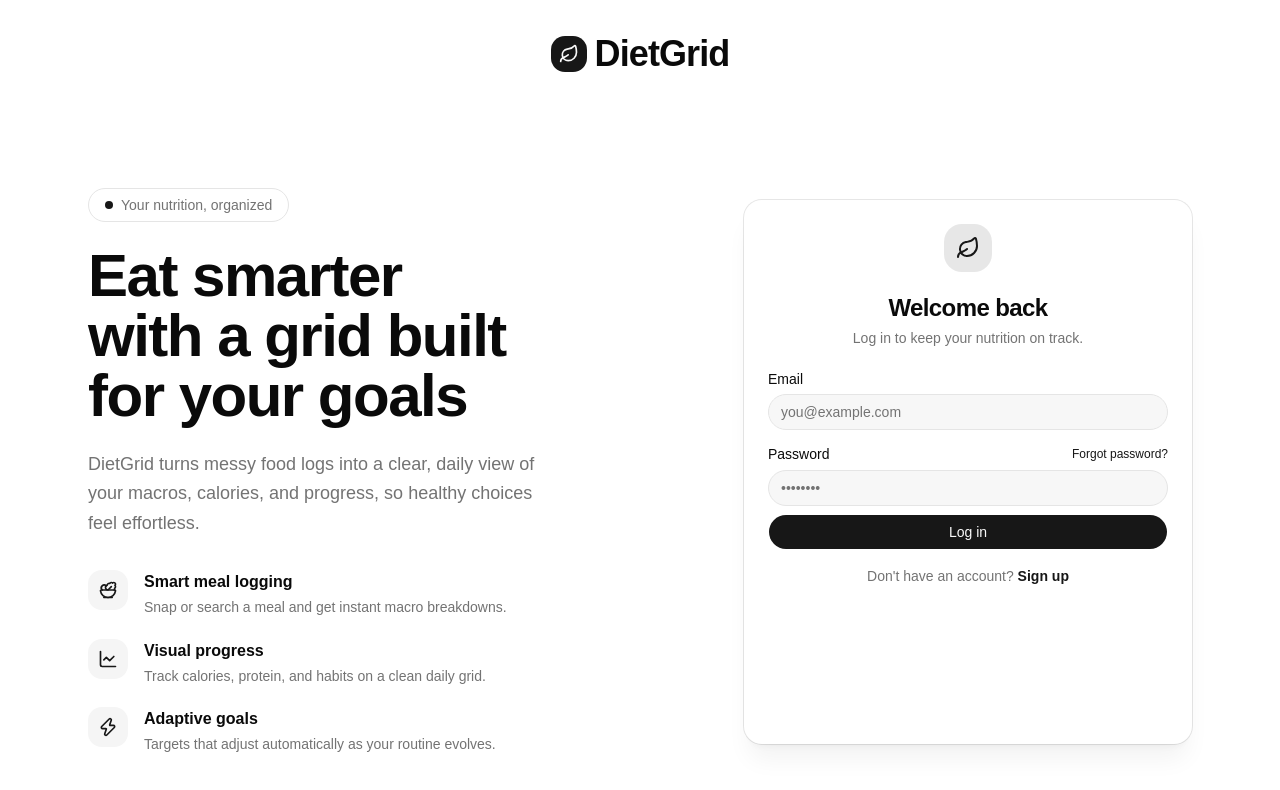
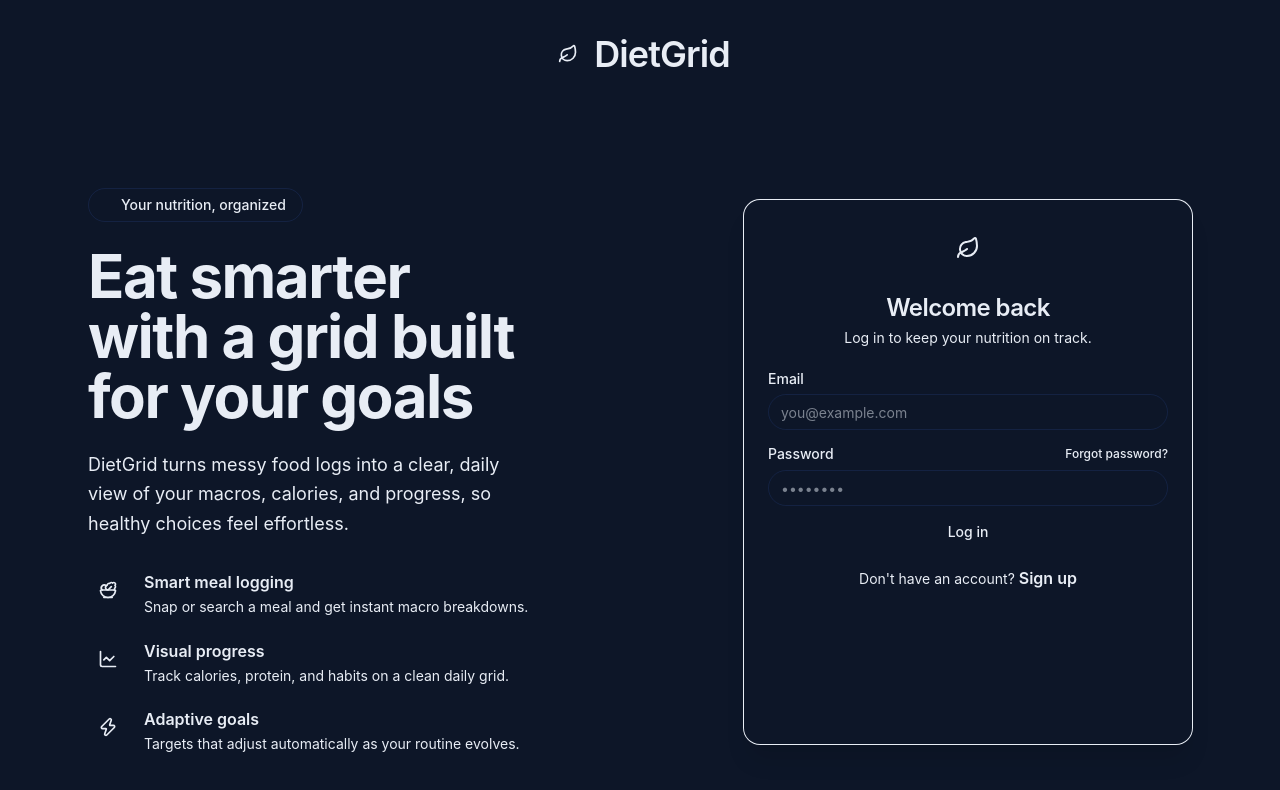
Before and after one commit to AadityaUNI/diet, a React (Vite) app in the folder frontend/: page /landing in a window 1280 px wide. Shown: the top 790 px of the page. Built offline with nearby package versions, Linux system fonts and the light colour scheme; no server answers.

Commit message:
merged frontend

```diff
--- a/frontend/package.json
+++ b/frontend/package.json
@@ -27,6 +27,7 @@
     "react": "^19.2.6",
     "react-dom": "^19.2.6",
     "react-router-dom": "^7.18.0",
+    "recharts": "^3.9.0",
     "shadcn": "^4.11.0",
     "tailwind-merge": "^3.6.0",
     "tw-animate-css": "^1.4.0"
--- a/frontend/src/App.tsx
+++ b/frontend/src/App.tsx
@@ -2,19 +2,16 @@ import { Routes, Route } from "react-router-dom";
 import Landing from "./pages/Landing";
 import Home from "./pages/generated";
 import ProtectedRoute from "./auth/ProtectedRoute";
-import Layout from "./pages/Layout";
-import "./App.css"
+import "@/styles/index.css"
 
 function App() {
 
   return (
     // renders landing page if not logged in
     <Routes>
-      <Route element={<Layout />}>
         <Route path="/" element={<ProtectedRoute><Home /></ProtectedRoute>} />
         <Route path="/home" element={<ProtectedRoute><Home /></ProtectedRoute>} />
-      </Route>
-      <Route path="/landing" element={<Landing />} />
+        <Route path="/landing" element={<Landing />} />
     </Routes>
   )
 }
--- a/frontend/src/components/ui/progress.tsx
+++ b/frontend/src/components/ui/progress.tsx
@@ -8,8 +8,9 @@ function Progress({
   className,
   children,
   value,
+  indicatorColor,
   ...props
-}: ProgressPrimitive.Root.Props) {
+}: ProgressPrimitive.Root.Props & { indicatorColor?: string }) {
   return (
     <ProgressPrimitive.Root
       value={value}
@@ -17,11 +18,13 @@ function Progress({
       className={cn("flex flex-wrap gap-3", className)}
       {...props}
     >
-      {children}
-      <ProgressTrack>
-        <ProgressIndicator />
-      </ProgressTrack>
-    </ProgressPrimitive.Root>
+      {/* 2. Conditionally use children, otherwise render default track with custom color */}
+      {children ? children : (
+        <ProgressTrack>
+          <ProgressIndicator style={indicatorColor ? { backgroundColor: indicatorColor } : undefined} />
+        </ProgressTrack>
+      )}
+      </ProgressPrimitive.Root>
   )
 }
 
--- a/frontend/src/components/ui/tabs.tsx
+++ b/frontend/src/components/ui/tabs.tsx
@@ -13,7 +13,7 @@ function Tabs({
       data-slot="tabs"
       data-orientation={orientation}
       className={cn(
-        "group/tabs flex gap-2 data-horizontal:flex-col",
+        "group/tabs flex flex-col gap-2 data-horizontal:flex-col",
         className
       )}
       {...props}
--- a/frontend/src/pages/Layout.tsx
+++ /dev/null
@@ -1,19 +0,0 @@
-// AppLayout.tsx
-
-import { Outlet } from "react-router-dom";
-import { TopNav } from "@/components/navbar";
-import BottomNav from "@/components/bottomNav";
-import useIsMobile from "@/hooks/use-is-mobile";
-
-export default function Layout() {
-  const {isMobile} = useIsMobile()
-
-  return (
-    <div className="min-h-screen flex flex-col">
-      {isMobile ? <TopNav /> : <BottomNav />}
-      <main className="flex-1">
-        <Outlet />
-      </main>
-    </div>
-  );
-}
--- a/frontend/src/pages/generated.tsx
+++ b/frontend/src/pages/generated.tsx
@@ -9,7 +9,7 @@ import { Card, CardContent, CardHeader, CardTitle } from "@/components/ui/card";
 import { Button } from "@/components/ui/button";
 import { Badge } from "@/components/ui/badge";
 import { Tabs, TabsList, TabsTrigger, TabsContent } from "@/components/ui/tabs";
-import { Progress, ProgressTrack, ProgressIndicator } from "@/components/ui/progress";
+import { Progress } from "@/components/ui/progress";
 import { Avatar, AvatarImage, AvatarFallback } from "@/components/ui/avatar";
 import { Separator } from "@/components/ui/separator";
 
@@ -341,11 +341,10 @@ export default function Home() {
                         </span>
                       </div>
 
-                     <Progress value={(m.value / m.max) * 100}>
-                      <ProgressTrack>
-                        <ProgressIndicator className={`bg-[${m.color}]`} />
-                      </ProgressTrack>
-                      </Progress>
+                     <Progress
+  value={(m.value / m.max) * 100}
+  indicatorColor={m.color}
+/>
                     </div>
                   ))}
                 </div>
--- /dev/null
+++ b/frontend/src/styles/fonts.css
@@ -0,0 +1 @@
+@import url("https://fonts.googleapis.com/css2?family=Outfit:wght@300;400;500;600;700;800&family=Inter:wght@300;400;500;600&family=DM+Mono:wght@400;500&display=swap");
--- /dev/null
+++ b/frontend/src/styles/index.css
@@ -0,0 +1,3 @@
+@import './fonts.css';
+@import './tailwind.css';
+@import './theme.css';
--- /dev/null
+++ b/frontend/src/styles/tailwind.css
@@ -0,0 +1,3 @@
+@import 'tailwindcss';
+@source '../**/*.{js,ts,jsx,tsx}';
+@import 'tw-animate-css';
--- /dev/null
+++ b/frontend/src/styles/theme.css
@@ -0,0 +1,181 @@
+@custom-variant dark (&:is(.dark *));
+
+:root {
+  --font-size: 16px;
+  --background: #0d1628;
+  --foreground: #e8edf5;
+  --card: #1a2844;
+  --card-foreground: #e8edf5;
+  --popover: #1a2844;
+  --popover-foreground: #e8edf5;
+  --primary: #4f7eff;
+  --primary-foreground: #ffffff;
+  --secondary: #223058;
+  --secondary-foreground: #a8bbda;
+  --muted: #162038;
+  --muted-foreground: #6b82a8;
+  --accent: #3d6eef;
+  --accent-foreground: #ffffff;
+  --destructive: #ef4444;
+  --destructive-foreground: #ffffff;
+  --border: rgba(79, 126, 255, 0.12);
+  --input: #223058;
+  --input-background: #223058;
+  --switch-background: #2d3f6e;
+  --font-weight-medium: 500;
+  --font-weight-normal: 400;
+  --ring: #4f7eff;
+  --chart-1: #4f7eff;
+  --chart-2: #34d399;
+  --chart-3: #f59e0b;
+  --chart-4: #a78bfa;
+  --chart-5: #fb7185;
+  --radius: 1rem;
+  --sidebar: #1a2844;
+  --sidebar-foreground: #e8edf5;
+  --sidebar-primary: #4f7eff;
+  --sidebar-primary-foreground: #ffffff;
+  --sidebar-accent: #223058;
+  --sidebar-accent-foreground: #a8bbda;
+  --sidebar-border: rgba(79, 126, 255, 0.12);
+  --sidebar-ring: #4f7eff;
+}
+
+.dark {
+  --background: #0d1628;
+  --foreground: #e8edf5;
+  --card: #1a2844;
+  --card-foreground: #e8edf5;
+  --popover: #1a2844;
+  --popover-foreground: #e8edf5;
+  --primary: #4f7eff;
+  --primary-foreground: #ffffff;
+  --secondary: #223058;
+  --secondary-foreground: #a8bbda;
+  --muted: #162038;
+  --muted-foreground: #6b82a8;
+  --accent: #3d6eef;
+  --accent-foreground: #ffffff;
+  --destructive: #ef4444;
+  --destructive-foreground: #ffffff;
+  --border: rgba(79, 126, 255, 0.12);
+  --input: #223058;
+  --ring: #4f7eff;
+  --font-weight-medium: 500;
+  --font-weight-normal: 400;
+  --chart-1: #4f7eff;
+  --chart-2: #34d399;
+  --chart-3: #f59e0b;
+  --chart-4: #a78bfa;
+  --chart-5: #fb7185;
+  --sidebar: #1a2844;
+  --sidebar-foreground: #e8edf5;
+  --sidebar-primary: #4f7eff;
+  --sidebar-primary-foreground: #ffffff;
+  --sidebar-accent: #223058;
+  --sidebar-accent-foreground: #a8bbda;
+  --sidebar-border: rgba(79, 126, 255, 0.12);
+  --sidebar-ring: #4f7eff;
+}
+
+@theme inline {
+  --color-background: var(--background);
+  --color-foreground: var(--foreground);
+  --color-card: var(--card);
+  --color-card-foreground: var(--card-foreground);
+  --color-popover: var(--popover);
+  --color-popover-foreground: var(--popover-foreground);
+  --color-primary: var(--primary);
+  --color-primary-foreground: var(--primary-foreground);
+  --color-secondary: var(--secondary);
+  --color-secondary-foreground: var(--secondary-foreground);
+  --color-muted: var(--muted);
+  --color-muted-foreground: var(--muted-foreground);
+  --color-accent: var(--accent);
+  --color-accent-foreground: var(--accent-foreground);
+  --color-destructive: var(--destructive);
+  --color-destructive-foreground: var(--destructive-foreground);
+  --color-border: var(--border);
+  --color-input: var(--input);
+  --color-input-background: var(--input-background);
+  --color-switch-background: var(--switch-background);
+  --color-ring: var(--ring);
+  --color-chart-1: var(--chart-1);
+  --color-chart-2: var(--chart-2);
+  --color-chart-3: var(--chart-3);
+  --color-chart-4: var(--chart-4);
+  --color-chart-5: var(--chart-5);
+  --radius-sm: calc(var(--radius) - 4px);
+  --radius-md: calc(var(--radius) - 2px);
+  --radius-lg: var(--radius);
+  --radius-xl: calc(var(--radius) + 4px);
+  --color-sidebar: var(--sidebar);
+  --color-sidebar-foreground: var(--sidebar-foreground);
+  --color-sidebar-primary: var(--sidebar-primary);
+  --color-sidebar-primary-foreground: var(--sidebar-primary-foreground);
+  --color-sidebar-accent: var(--sidebar-accent);
+  --color-sidebar-accent-foreground: var(--sidebar-accent-foreground);
+  --color-sidebar-border: var(--sidebar-border);
+  --color-sidebar-ring: var(--sidebar-ring);
+}
+
+@layer base {
+  * {
+    @apply border-border outline-ring/50;
+  }
+
+  body {
+    @apply bg-background text-foreground;
+  }
+
+  /**
+  * Default typography styles for HTML elements (h1-h4, p, label, button, input).
+  * These are in @layer base, so Tailwind utility classes (like text-sm, text-lg) automatically override them.
+  */
+
+  html {
+    font-size: var(--font-size);
+  }
+
+  h1 {
+    font-size: var(--text-2xl);
+    font-weight: var(--font-weight-medium);
+    line-height: 1.5;
+  }
+
+  h2 {
+    font-size: var(--text-xl);
+    font-weight: var(--font-weight-medium);
+    line-height: 1.5;
+  }
+
+  h3 {
+    font-size: var(--text-lg);
+    font-weight: var(--font-weight-medium);
+    line-height: 1.5;
+  }
+
+  h4 {
+    font-size: var(--text-base);
+    font-weight: var(--font-weight-medium);
+    line-height: 1.5;
+  }
+
+  label {
+    font-size: var(--text-base);
+    font-weight: var(--font-weight-medium);
+    line-height: 1.5;
+  }
+
+  button {
+    font-size: var(--text-base);
+    font-weight: var(--font-weight-medium);
+    line-height: 1.5;
+  }
+
+  input {
+    font-size: var(--text-base);
+    font-weight: var(--font-weight-normal);
+    line-height: 1.5;
+  }
+}
```
Also changed, not shown: frontend/src/styles/globals.css (added), 1 other file (tests, documents, lock files or other folders).
